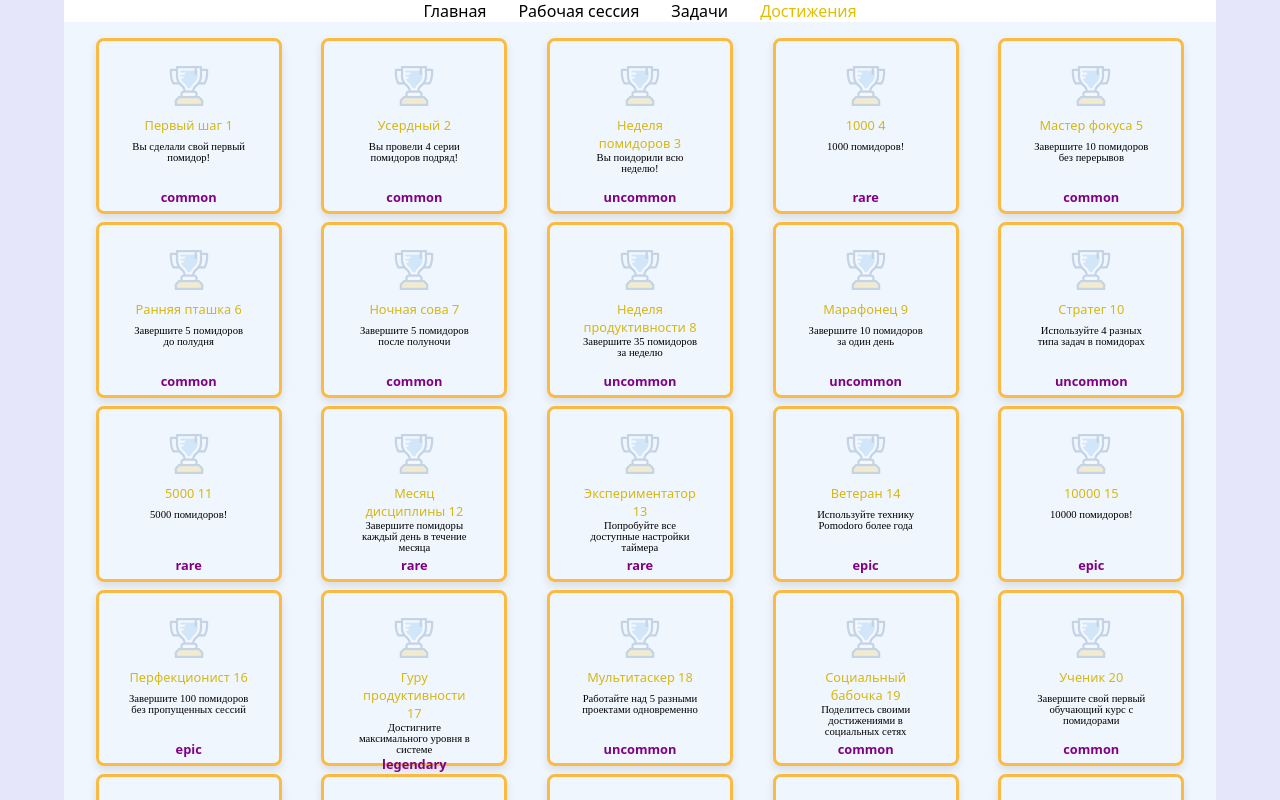
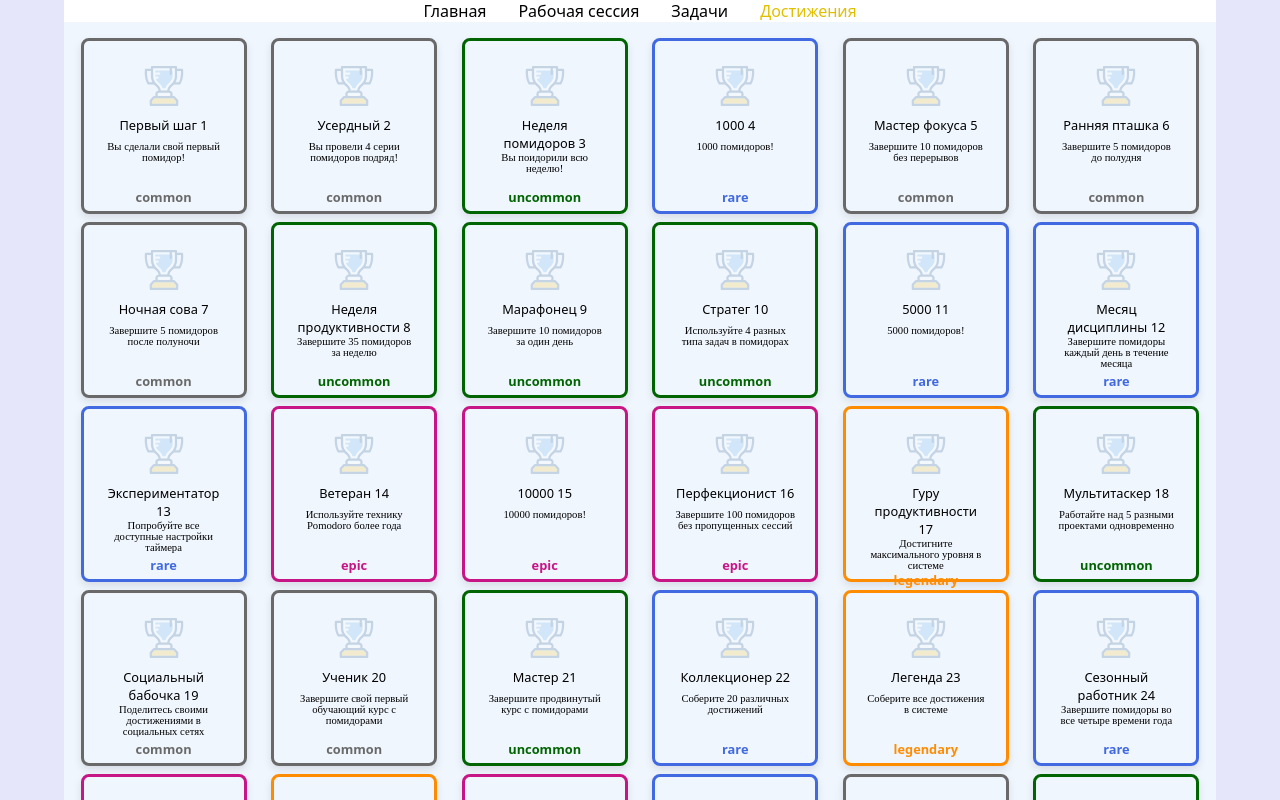
Before and after one commit to sooalm/rgpLife, a React (Vite) app: page /achievements in a window 1280 px wide. Built offline with nearby package versions, Linux system fonts and the light colour scheme.

Commit message:
not working well

```diff
--- a/src/components/pages/Achievements/Achievements.jsx
+++ b/src/components/pages/Achievements/Achievements.jsx
@@ -5,108 +5,20 @@ import "/src/styles/Achievements.css";
 import trophy from "/src/assets/trophy.svg";
 
 const Achievements = () => {
-  const currentPageRef = useRef(1);
+  const [startVisibleItems, setStartVisibleItems] = useState(0);
+  const [itemHeight, setItemHeight] = useState(180); // Default height, will be updated
+  const [visibleItems,setVisibleItems] = useState([]);
+  const [top,setTop] = useState(0);
+  const [isLoading,setLoading] = useState(false);
+  const items = useRef([]);
+  const paginationPage = useRef(1);
 
-  const itemsRef = useRef([]);
+  const containerRef = useRef(null);
+  const scrollref = useRef(null);
+  const numItemsPerRow = useRef(0);
+  const numVisibleRows = useRef(4);
 
-  const observer = useRef();
-  const lastItemRef = useRef([]);
-  const isLoadingRef = useRef(false);
-
-  const scrollRef = useRef();
-  const [topSpacerHeight, setTopSpacerHeight] = useState(0);
-  const [bottomSpacerHeight, setbottomSpacerHeight] = useState(0);
-
-  const [visibleItems, setVisibleItems] = useState([...itemsRef.current]);
-  const animationFrameId = useRef();
-
-  useEffect(() => {
-    const handleScroll = () => {
-      if (animationFrameId.current) {
-        cancelAnimationFrame(animationFrameId.current);
-      }
-
-      animationFrameId.current = requestAnimationFrame(() => {
-        virtualisation();
-      });
-    };
-
-    if (scrollRef.current) {
-      scrollRef.current.addEventListener("scroll", handleScroll);
-      virtualisation(); // Initial call
-    }
-
-    return () => {
-      if (animationFrameId.current) {
-        cancelAnimationFrame(animationFrameId.current);
-      }
-      if (scrollRef.current) {
-        scrollRef.current.removeEventListener("scroll", handleScroll);
-      }
-    };
-  }, [itemsRef.current]);
-
-  const isLoadingVirtualise = useRef(false);
-
-  function virtualisation() {
-    const scrollTop = Math.floor(scrollRef.current.scrollTop);
-    const visibleHeight = Math.floor(scrollRef.current.clientHeight);
-    const visibleWidth = Math.floor(scrollRef.current.clientWidth);
-
-    const itemHeight = 180; // Высота одного элемента (примерно)
-    const itemsGap = 8;
-    const itemsPerRow = Math.floor(visibleWidth / (itemHeight+itemsGap)); // Высота одного элемента (примерно)
-
-    // if(!isLoadingVirtualise.current){
-      isLoadingVirtualise.current=true;
-    // Вычисляем индексы видимых элементов
-    const startRow = Math.max(0, Math.floor(scrollTop / (itemHeight + itemsGap)) - 2);
-    const visibleRowCount = Math.ceil(visibleHeight / (itemHeight + itemsGap)) + 4;
-
-    const startIndex = Math.min(
-      Math.max(0, startRow * itemsPerRow),
-      Math.max(0, itemsRef.current.length - 1)
-    );
-
-    // Вычисляем конец диапазона видимых элементов
-    const endIndex = Math.min(
-      startIndex + visibleRowCount * itemsPerRow,
-      itemsRef.current.length
-    );
-
-    // Рассчитываем общую высоту контейнера и текущее положение прокрутки
-    const totalHeight = Math.floor(scrollRef.current.scrollHeight);
-    const bottomScroll = totalHeight - scrollTop - visibleHeight;
-
-    // Вычисляем отступ сверху для виртуализированного скролла
-    // Умножаем номер начальной строки на высоту элемента с учетом отступа
-    const topPadding = Math.max(0, startRow * (itemHeight + itemsGap));
-
-    // Обновляем высоту верхнего отступа с пороговым значением (10px)
-    // для предотвращения частых перерисовок при незначительных изменениях
-    setTopSpacerHeight(prevTop => {
-      if (Math.abs(prevTop - topPadding) > 10) {
-        return topPadding;
-      }
-      return prevTop;
-    });
-
-     if (startIndex !== endIndex) {
-      setVisibleItems(itemsRef.current.slice(startIndex, endIndex));
-    }
-
-    const totalItems = itemsRef.current.length;
-    const totalRows = Math.ceil(totalItems / itemsPerRow);
-    setbottomSpacerHeight(Math.max(0,
-      totalRows * (itemHeight + itemsGap * 2) -
-      (topSpacerHeight + (endIndex - startIndex) / itemsPerRow * (itemHeight + itemsGap * 2)))
-    );
-    isLoadingVirtualise.current=false;
-
-
-  }
-  async function fetchData(page = 1, limit = 30) {
-    let newData = [];
+  async function fetchDataIncrementally(page = 1, limit = 40) {
     console.log("Fetching page:", page);
 
     try {
@@ -122,180 +34,160 @@ const Achievements = () => {
 
       const paginatedData = data.slice(startIndex, endIndex);
 
-      paginatedData.forEach((item) => {
-        newData.push(
-          <>
-            <img
-              key={uuidv4()}
-              src={trophy}
-              className="achievements-list__trophy "
-            />
-            <div className="item">
-              <div className="item__name">
-                {item.name} {item.id}
-              </div>
-              <div className="item__description">{item.description}</div>
-              <div className="item__rarity">{item.rarity}</div>
-            </div>
-          </>
-        );
-      });
+      return paginatedData;
     } catch (error) {
       console.error("Error fetching achievements:", error);
       return [];
     }
+  }
+  function infinityScroll() {
+    fetchDataIncrementally(paginationPage.current).then((newItems) => {
+      if (newItems.length > 0) {
+        let oldItems = items.current.length;
+        newItems.forEach((item) => {
+          if (!items.current.some(existingItem => existingItem.id === item.id)) {
+            items.current.push(item);
 
-    //  if(newData.length<0) currentPageRef.current -= 1;
+          }else console.log("same item")
+        });
+        console.log("items length: ", items.current.length);
+        if(oldItems < items.current.length){
+          paginationPage.current += 1;
+        }
+        virtualizer();
+      }else{
+        console.log("No more data");
 
-    if (newData.length > 0) {
-      currentPageRef.current += 1;
-      console.log(
-        "newData.length: ",
-        newData[0].props.children[1].props.children[0].props.children
-      );
-    } else {
-      currentPageRef.current += 1;
-      for (let i = 0; i < 20; i++) {
-        // Add 5 elements
-        newData.push(
-          <img
-            key={uuidv4()}
-            src={trophy}
-            className="achievements-list__trophy "
-          />
-        );
       }
-      // virtualisation();
-    }
-    return newData;
+
+    });
+    // console.log("infinityScroll");
   }
 
-  const loadMoreItems = () => {
-    if (!isLoadingRef.current) {
-      isLoadingRef.current = true;
+  function virtualizer() {
+    if (!scrollref.current) return;
 
-      console.log("current: ", currentPageRef.current);
+    const scroll = scrollref.current;
+    numItemsPerRow.current = Math.floor(scroll.clientWidth / itemHeight);
+    numVisibleRows.current = Math.ceil(scroll.clientHeight / (itemHeight-10));
+
+    if(scrollref.current.scrollTop >=0 ){
+      const start = Math.floor(scrollref.current.scrollTop/itemHeight);
+      setStartVisibleItems(start);
+    }
+
+    const endVisibleItems = startVisibleItems + numItemsPerRow.current * numVisibleRows.current*2;
+
+      setVisibleItems(items.current.slice(
+        startVisibleItems,
+        endVisibleItems
+      ));
+  //  console.log("vis ===",visibleItems)
+  }
+
+  useEffect(() => {
+  //  console.log("AAAAAAAAAAAAAAA, startVisibleItems: ", startVisibleItems);
+
+   infinityScroll();
+   virtualizer();
+
+    const scroll = scrollref.current;
+    if(scroll){
+      scroll.addEventListener("scroll",()=>{
+        if(scroll.scrollTop!=top){
+          setTop(scroll.scrollTop)
+
+        }
+    })
+    return () => {
+        scroll.removeEventListener("scroll", ()=>{
+          if(scroll.scrollTop!=top){
+            setTop(scroll.scrollTop)
+
+          }
+      });
+    };
+  }
+  }, [top]);
 
 
-      fetchData(currentPageRef.current).then((newData) => {
-        // Update the ref with new data
-        const isFirstLoad = itemsRef.current.length === 0;
-        itemsRef.current = [...itemsRef.current, ...newData];
+  // Create a ref to measure the first rendered Achievement
+  const firstItemRef = useRef(null);
 
-        // Update visible items for the first load
-        if (isFirstLoad) {
-          setVisibleItems(itemsRef.current);
-        }
+  // Measure the height of the first rendered item
+  useEffect(() => {
+    if (firstItemRef.current && visibleItems.length > 0) {
+      const height = firstItemRef.current.getBoundingClientRect().height;
+      setItemHeight(height);
+      // console.log('Achievement item height:', height);
+    }
+  }, [visibleItems]);
 
-        isLoadingRef.current = false;
-      });
-      // const newItems = Array.from({ length: 20 }, (_, i) => {
-      //   return (
-      //     <img
-      //       key={uuidv4()}
-      //       src={trophy}
-      //       className="achievements-list__trophy"
-      //     />
-      //   );
-      // });
-    }
-  };
-
-  const handleObserver = (entries) => {
-    const lastEntry = entries[0];
-
-    // console.log("observer target: ", lastEntry.target);
-
-    if (lastEntry.isIntersecting) {
-      loadMoreItems();
-      // virtualisation();
-    }
-  };
-  const setLastItemRef = (node) => {
-    // console.log(node);
-    // if (node) {
-    if (node && !lastItemRef.current.includes(node)) {
-      lastItemRef.current.push(node);
-
-      // console.log("node: ", node);
-      let last = lastItemRef.current.length - 1;
-      // console.log("последний: ", last);
-
-      lastItemRef.current[last].style.border = "5px solid red";
-      if (observer.current) observer.current.observe(lastItemRef.current[last]);
-    }
-
-    if (
-      lastItemRef.current.length - 2 >= 0 &&
-      lastItemRef.current[lastItemRef.current.length - 2]
-    ) {
-      lastItemRef.current[lastItemRef.current.length - 2].style.border =
-        "5px solid black";
-      if (observer.current) {
-        observer.current.unobserve(
-          lastItemRef.current[lastItemRef.current.length - 2]
-        );
-        lastItemRef.current[0].style.border = "5px solid purple";
-        lastItemRef.current.shift();
-      }
-    }
-    //else console.log("NODE == 0   ----> ", node);
-  };
-  useEffect(() => {
-    // console.log("++++++++++++++++++запущен обсервер");
-    observer.current = new IntersectionObserver(handleObserver);
-    if (itemsRef.current.length === 0) {
-      loadMoreItems(); // Загружаем только если данных еще нет
-      // setLastItemRef(null); // Инициализируем lastItemRef
-    }
-
-    if (lastItemRef.current[0]) {
-      console.log("lastItemRef.current[0]: ", lastItemRef.current[0]);
-
-      observer.current.observe(lastItemRef.current[0]);
-    }
-    // scrollRef.current.addEventListener("scroll", virtualisation);
-    return () => {
-      // if (scrollRef.current)
-      // scrollRef.current.removeEventListener("scroll", virtualisation);
-      if (lastItemRef.current[0] && observer.current) {
-        observer.current.unobserve(lastItemRef.current[0]);
-      }
-      observer.current.disconnect();
-      // console.log("--------------------дисконект обсервер");
-    };
-  }, []); //lastItemRef.current
   return (
-    <div className="achievments" ref={scrollRef}>
-      <div style={{ height: `${topSpacerHeight}px`,
-          width: '100%',
-          pointerEvents: 'none' }}></div>
-      <div className="achievements-list" >
+    <div className="achievments" ref={scrollref}>
+      <div
+        className="spacer"
+        style={{
+          height: `${top < startVisibleItems*itemHeight ? top : startVisibleItems*itemHeight}px`,
+          width: "100%",
+          pointerEvents: "none",
+        }}
+      ></div>
+      <div className="achievements-list" ref={containerRef}>
         {visibleItems.map((item, index) => {
-          return (
-            <div
-              className="achievements-list__elements"
-              key={index}
-              ref={
-                 index  === visibleItems.length - 1 ? setLastItemRef : null
-              }
-            >
-              {item}
-            </div>
-          );
+          // Only measure the first item
+          const ref = index === 0 ? firstItemRef : null;
+          return <Achievement key={uuidv4()} ref={ref} item={item} />;
         })}
-
-        {/* <span ref={setLastItemRef} style={{marginTop:`112rem`,position:`absolute`}}></span> */}
       </div>
-      {/* {bottomSpacerHeight > 0 && (
-        <div  style={{
-          height: `${bottomSpacerHeight}px`,
-          width: '100%',
-          pointerEvents: 'none'
-        }} />
-      )} */}
     </div>
   );
 };
 
+const Achievement = React.forwardRef(({ item }, ref) => {
+  let rarityColor = 0;
+  switch (item.rarity) {
+    case "common":
+      rarityColor = "dimgray";
+      break;
+    case "uncommon":
+      rarityColor = "darkgreen";
+      break;
+    case "rare":
+      rarityColor = "royalblue";
+      break;
+    case "epic":
+      rarityColor = "mediumvioletred";
+      break;
+    case "legendary":
+      rarityColor = "darkorange";
+      break;
+    default:
+      rarityColor = "black";
+  }
+  return (
+    <div
+      ref={ref}
+      className="achievements-list__elements"
+      style={{ padding: "20px", borderColor: rarityColor }}
+    >
+      <img src={trophy} className="achievements-list__trophy " />
+      <div className="item">
+        <p className="item__name" style={{ color: "black" }}>
+          {item.name} {item.id}
+        </p>
+        <p
+          className="item__description"
+          style={{ color: "black", textOverflow: "ellipsis" }}
+        >
+          {item.description}
+        </p>
+        <p className="item__rarity" style={{ color: rarityColor }}>
+          {item.rarity}
+        </p>
+
+      </div>
+    </div>
+  );
+});
 export default Achievements;
--- a/src/styles/Achievements.css
+++ b/src/styles/Achievements.css
@@ -1,5 +1,6 @@
 .achievments {
   width: 100%;
+
 
   position: absolute;
   top: 1.4rem;
@@ -21,6 +22,7 @@
   display: flex;
   flex-direction: row;
   gap: 0.5rem;
+
 
   flex-wrap: wrap;
 
```
